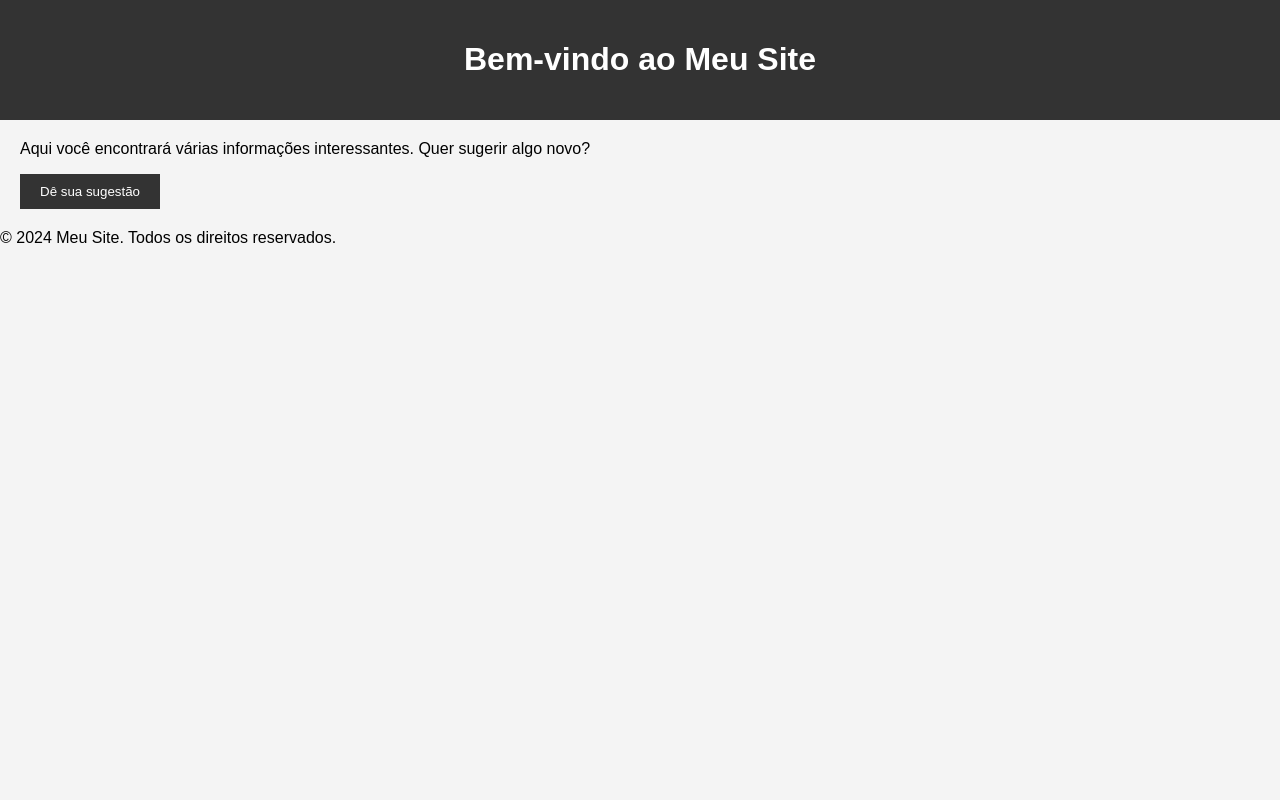
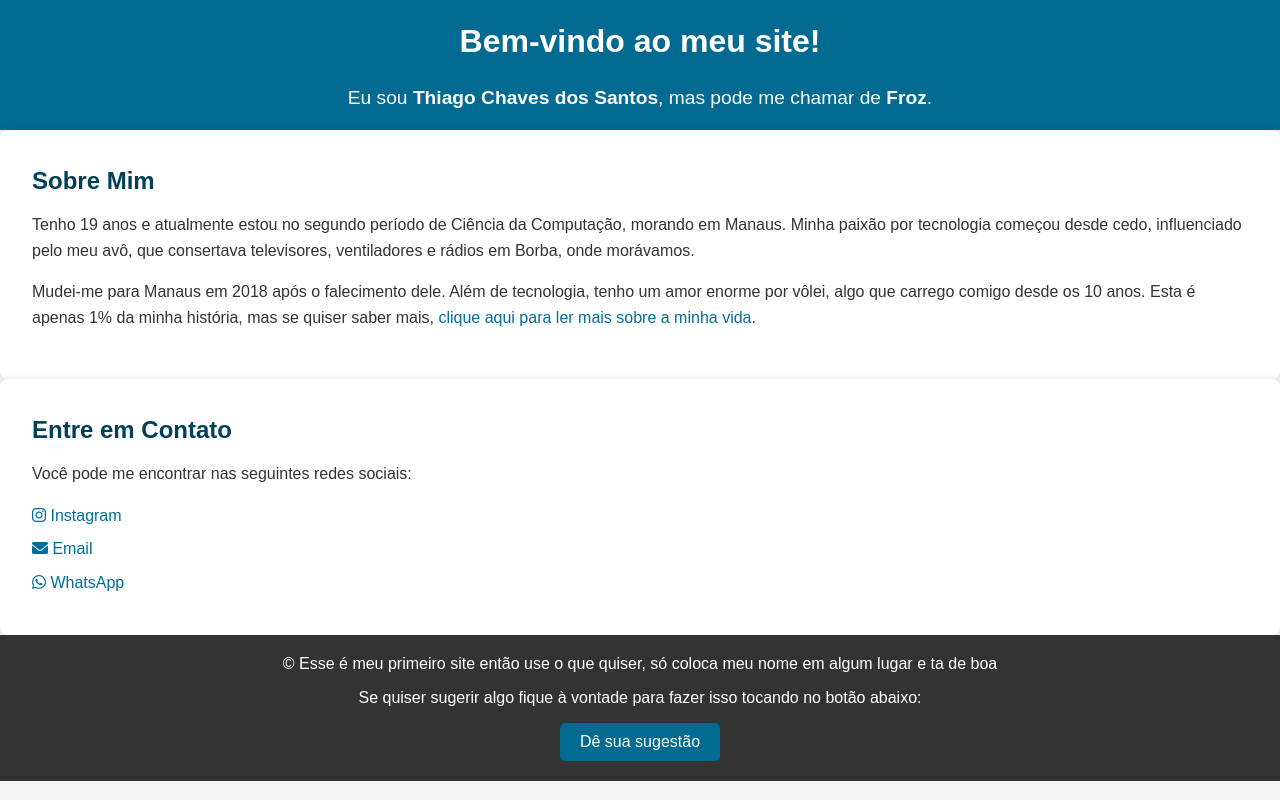
Before and after one commit to ThiagoFroz/froz, a website: page index.html in a window 1280 px wide. Drawn offline with Linux system fonts and the light colour scheme.

Commit message:
Foi colocado um texto sobre quem sou eu e adicionei formas de contatos. Criei uma pagina chamada "minha historia" para escrever um pouco sobre minha vida

```diff
--- a/css/style.css
+++ b/css/style.css
@@ -1,29 +1,110 @@
+/* Reset básico para margens e padding */
+* {
+    margin: 0;
+    padding: 0;
+    box-sizing: border-box;
+}
+
+/* Definindo a fonte padrão e o background */
 body {
     font-family: Arial, sans-serif;
-    margin: 0;
-    padding: 0;
     background-color: #f4f4f4;
+    color: #333;
+    line-height: 1.6;
 }
 
+/* Estilizando o cabeçalho */
 header {
+    background-color: #036a92;
+    color: white;
+    text-align: center;
+    padding: 1em 0;
+}
+
+header h1 {
+    margin-bottom: 0.5em;
+}
+
+header p {
+    font-size: 1.2em;
+}
+
+/* Estilizando as seções */
+section {
+    padding: 2em 1em;
+    margin: 0 auto; /* Adiciona uma margem automática para centralizar o conteúdo */
+    background-color: white;
+    border-radius: 8px;
+    box-shadow: 0 0 10px rgba(0, 0, 0, 0.1);
+}
+
+/* Ajustando o padding para garantir que o conteúdo não fique encostado na borda da tela */
+@media (min-width: 600px) {
+    section {
+        padding: 2em 2em;
+    }
+}
+
+@media (max-width: 599px) {
+    section {
+        padding: 1em;
+    }
+}
+
+section h2 {
+    margin-bottom: 0.5em;
+    color: #014058;
+}
+
+section p {
+    margin-bottom: 1em;
+}
+
+/* Estilizando links */
+a {
+    color: #006f9b;
+    text-decoration: none;
+}
+
+a:hover {
+    text-decoration: underline;
+}
+
+/* Estilizando a lista de contatos */
+ul {
+    list-style: none;
+}
+
+ul li {
+    margin-bottom: 0.5em;
+}
+
+/* Estilizando o rodapé */
+footer {
     background-color: #333;
     color: white;
-    padding: 20px;
     text-align: center;
+    padding: 1em 0;
 }
 
-main {
-    margin: 20px;
+footer p {
+    margin-bottom: 0.5em;
 }
 
-button {
-    background-color: #333;
+footer button {
+    background-color: #036a92;
+    border: none;
     color: white;
     padding: 10px 20px;
-    border: none;
+    text-align: center;
+    text-decoration: none;
+    display: inline-block;
+    font-size: 16px;
+    margin: 4px 2px;
     cursor: pointer;
+    border-radius: 5px;
 }
 
-button:hover {
-    background-color: #555;
+footer button:hover {
+    background-color: #5c82f5;
 }
--- a/index.html
+++ b/index.html
@@ -3,25 +3,39 @@
 <head>
     <meta charset="UTF-8">
     <meta name="viewport" content="width=device-width, initial-scale=1.0">
-    <title>Página Inicial</title>
+    <title>Thiago Chaves dos Santos (Froz) - Página Inicial</title>
     <link rel="stylesheet" href="css/style.css">
     <link rel="shortcut icon" href="assets/favicon.png" type="image/x-icon">
+    <link rel="stylesheet" href="https://cdnjs.cloudflare.com/ajax/libs/font-awesome/6.0.0-beta3/css/all.min.css">
 </head>
 <body>
     <header>
-        <h1>Bem-vindo ao Meu Site</h1>
+        <h1>Bem-vindo ao meu site!</h1>
+        <p>Eu sou <strong>Thiago Chaves dos Santos</strong>, mas pode me chamar de <strong>Froz</strong>.</p>
     </header>
 
-    <main>
-        <p>Aqui você encontrará várias informações interessantes. Quer sugerir algo novo?</p>
-        <!-- Botão que leva para a página de sugestões -->
+    <section id="sobre-mim">
+        <h2>Sobre Mim</h2>
+        <p>Tenho 19 anos e atualmente estou no segundo período de Ciência da Computação, morando em Manaus. Minha paixão por tecnologia começou desde cedo, influenciado pelo meu avô, que consertava televisores, ventiladores e rádios em Borba, onde morávamos.</p>
+        <p>Mudei-me para Manaus em 2018 após o falecimento dele. Além de tecnologia, tenho um amor enorme por vôlei, algo que carrego comigo desde os 10 anos. Esta é apenas 1% da minha história, mas se quiser saber mais, <a href="pages/minha-historia.html">clique aqui para ler mais sobre a minha vida</a>.</p>
+    </section>
+
+    <section id="contato">
+        <h2>Entre em Contato</h2>
+        <p>Você pode me encontrar nas seguintes redes sociais:</p>
+        <ul>
+            <li><a href="https://www.instagram.com/thifroz" target="_blank"><i class="fab fa-instagram"></i> Instagram</a></li>
+            <li><a href="mailto:thifroz@gmail.com"><i class="fas fa-envelope"></i> Email</a></li>
+            <li><a href="https://wa.me/5592988392901" target="_blank"><i class="fab fa-whatsapp"></i> WhatsApp</a></li>
+        </ul>
+    </section>
+
+    <footer>
+        <p>&copy; Esse é meu primeiro site então use o que quiser, só coloca meu nome em algum lugar e ta de boa</p>
+        <p>Se quiser sugerir algo fique à vontade para fazer isso tocando no botão abaixo:</p>
         <a href="pages/sugestoes.html">
             <button type="button">Dê sua sugestão</button>
         </a>
-    </main>
-
-    <footer>
-        <p>&copy; 2024 Meu Site. Todos os direitos reservados.</p>
     </footer>
 </body>
 </html>
```
Also changed, not shown: pages/minha-historia.html (added, +17 -0 lines), pages/sugestoes.html (+0 -10 lines), assets/organization_docs.png (added).
